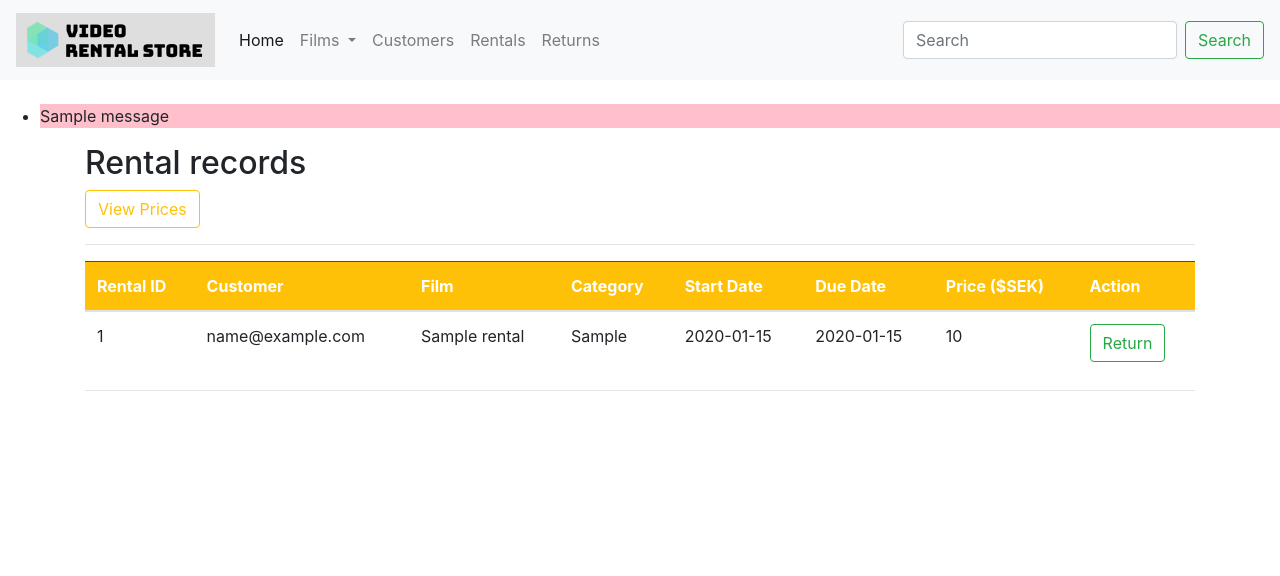
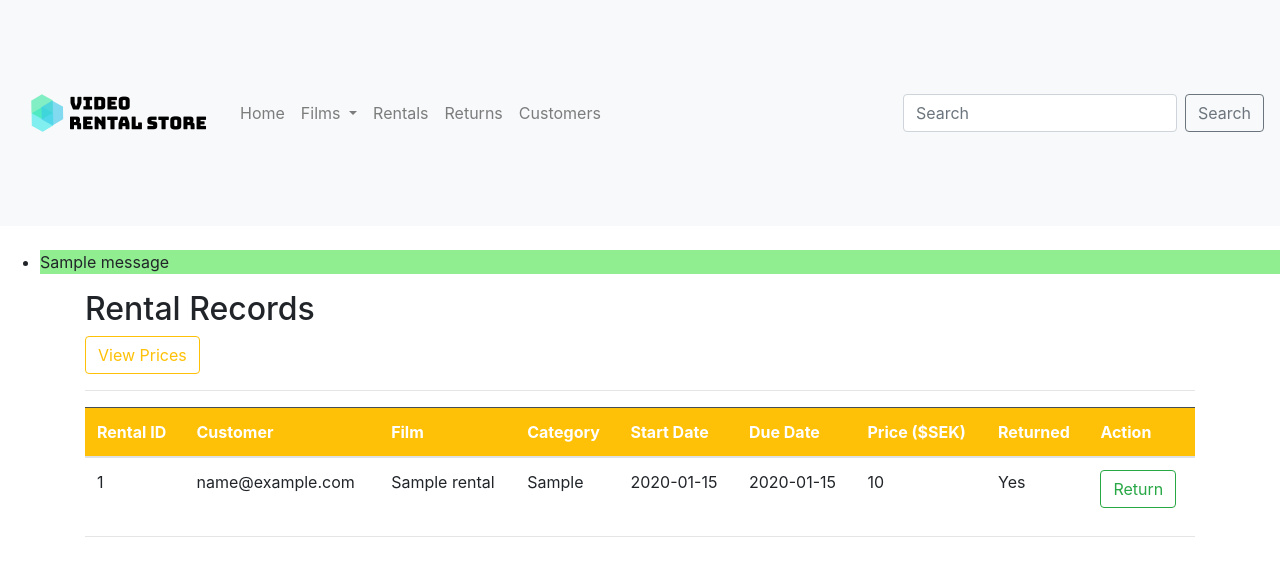
Before and after one commit to PengKuang/VideoRentalStore, a Flask app: page /rentals in a window 1280 px wide. Shown: the top 576 px of the page. Run offline with Flask 2, Linux system fonts and the light colour scheme; tables that the repository leaves empty hold one stand-in row (values such as "Sample post"); one stand-in notice (Sample message) is shown; some libraries are stand-ins or nearby versions.

Commit message:
bug fixes, handle messages and improve UI

```diff
--- a/videorentalstore/__init__.py
+++ b/videorentalstore/__init__.py
@@ -4,7 +4,7 @@ from flask_sqlalchemy import SQLAlchemy
 app = Flask(__name__)
 app.config['SECRET_KEY'] = '229b845d2e364ca8a032e35c104f69b1'
 app.config['SQLACHEMY_DATABASE_URI'] = 'sqlite:///video.db'
-app.config['SQLALCHEMY_ECHO'] = True
+# app.config['SQLALCHEMY_ECHO'] = True
 db = SQLAlchemy(app)
 
 from videorentalstore import routes
--- a/videorentalstore/calculator.py
+++ b/videorentalstore/calculator.py
@@ -1,5 +1,5 @@
 def calculate_price(days, category):
-    if days >= 1:
+    if days >= 0:
         premium_price = 40
         basic_price = 30
         price = 0
@@ -22,7 +22,7 @@ def calculate_price(days, category):
             price = premium_price * days
             return price
     else:
-        return "The days must be greater than and equal to 1"
+        return "The days must be greater than and equal to 0"
 
 def calculate_late_charge(overdue_days, category):
     premium_price = 40
--- a/videorentalstore/models.py
+++ b/videorentalstore/models.py
@@ -27,6 +27,7 @@ class Rental(db.Model):
     start_date = db.Column(db.DateTime, default=datetime.utcnow)
     end_date = db.Column(db.DateTime, default=datetime.utcnow)
     price = db.Column(db.Integer, default=30)
+    returned = db.Column(db.Integer, default=0)
 
     def __repr__(self):
         return '<Rental %r>' % self.id
--- a/videorentalstore/routes.py
+++ b/videorentalstore/routes.py
@@ -14,10 +14,9 @@ def index():
         new_film = Film(name=film_name, category=film_category)
 
         try:
-            # flash('adding a new film')
             db.session.add(new_film)
             db.session.commit()
-            flash(f'  The film {film_name} has been added!', 'success')
+            # flash(f'  The film {film_name} has been added!', 'success')
             return redirect('/')
 
         except Exception as e:
@@ -42,39 +41,23 @@ def delete(id):
 @app.route('/update/<int:id>', methods=['GET', 'POST'])
 def update(id):
     film = Film.query.get_or_404(id)
+    oldname = film.name
+    old_category = film.category
 
     if request.method == 'POST':
         film.name = request.form['fname']
         film.category = request.form['fcategory']
         try:
             db.session.commit()
-            flash(f'  The film {film.name} has been updated!', 'success')
+            if oldname != film.name:
+                flash(f'The film {oldname} has been updated to {film.name}!', 'success')
+            else:
+                flash(f'The category of the film {oldname} is changed from {old_category} to {film.category}', 'success')
             return redirect('/')
         except:
             return 'there was an issue updating the film'
     else:
         return render_template('update.html', film=film)
-
-@app.route('/rent/<int:id>', methods=['GET', 'POST'])
-def rent(id):
-    film = Film.query.get_or_404(id)
-
-    if request.method == 'POST':
-        nfilm_name = film.name
-        ncust_id = request.form['customerid']
-        nstart_date = request.form['startdate']
-        nend_date = request.form['enddate']
-
-        new_rental = Rental(film_name=nfilm_name, cust_id=ncust_id, start_date=nstart_date, end_date=nend_date)
-
-        try:
-            db.session.add(new_rental)
-            db.session.commit()
-            return redirect('/rentals')
-        except:
-            return 'there was an issue adding the rental'
-    else:
-        return render_template('rent.html', film=film)
 
 @app.route('/rentals', methods=['GET'])
 def get_all_rentals():
@@ -94,7 +77,7 @@ def add_rental(id):
 
             if customer:
                 if form.start_date.data > form.end_date.data:
-                    flash('  The due date must be a day after the start date! ')
+                    flash('The due date must not be a day before the start date!', 'error')
                     return render_template('add-rental.html', form=form, film=film)
                 else:
                     premium_price = 40
@@ -107,6 +90,8 @@ def add_rental(id):
                                     start_date=form.start_date.data,
                                     end_date=form.end_date.data)
                     days = (form.end_date.data - form.start_date.data).days
+                    if days == 0:
+                        days = 1
 
                     if film.category == 'new release':
                             price = days * premium_price
@@ -114,7 +99,16 @@ def add_rental(id):
                             try:
                                 db.session.add(new_rental)
                                 db.session.commit()
-                                flash(f'  The rental for {form.film_name.data} has been added!','success')
+                                # flash(f'  The rental for {form.film_name.data} has been added!','success')
+                                film.available = 0
+                                try:
+                                    db.session.commit()
+                                    flash(f'The film {film.name} is now rented out. It is not available anymore.', 'success')
+                                    return redirect('/rentals')
+
+                                except:
+                                    return 'Oops, the availablity of the film cannot be updated!'
+
                                 return redirect('/rentals')
 
                             except:
@@ -126,7 +120,7 @@ def add_rental(id):
                         try:
                             db.session.add(new_rental)
                             db.session.commit()
-                            flash(f'  The rental for {form.film_name.data} has been added!','success')
+                            # flash(f'  The rental for {form.film_name.data} has been added!','success')
                             return redirect('/rentals')
 
                         except:
@@ -138,14 +132,14 @@ def add_rental(id):
                         try:
                             db.session.add(new_rental)
                             db.session.commit()
-                            flash(f'  The rental for {form.film_name.data} has been added!','success')
+                            # flash(f'  The rental for {form.film_name.data} has been added!','success')
                             return redirect('/rentals')
 
                         except:
                             return 'There was an issue adding the rental'
 
             else:
-                flash('customer does not exist')
+                flash('The customer does not exist. Please add the customer first!', 'error')
                 return render_template('add-rental.html', form=form, film=film)
 
     return render_template('add-rental.html', form=form, film=film)
@@ -153,6 +147,7 @@ def add_rental(id):
 @app.route('/rentals/return/<int:id>', methods=['POST', 'GET'])
 def return_film(id):
     rental = Rental.query.get_or_404(id)
+    film = Film.query.get_or_404(rental.film_id)
     form = ReturnForm()
     form.film_name.data = rental.film_name
     form.cust_email.data = rental.cust_email
@@ -162,6 +157,8 @@ def return_film(id):
 
     if request.method == 'POST':
         if form.validate_on_submit:
+            # return_date = form.return_date.data
+            # days = form.return_date.data - rental.start_date.date()
             days = rental.end_date.date() - rental.start_date.date()
             overdue_days = (date.today() - rental.end_date.date()).days
             new_return = Return(film_id=rental.film_id,
@@ -179,8 +176,15 @@ def return_film(id):
                 new_return.late_charge = 0
                 try:
                     db.session.add(new_return)
+                    rental.returned = 1
+                    film.available = 1
                     db.session.commit()
-                    flash(f'  The return for {form.film_name.data} has been added!','success')
+                    flash(f'The film {form.film_name.data} has been returned! This is an early return.','success')
+                    customer = Customer.query.get_or_404(rental.cust_id)
+                    bpt = calculate_bonus_point(rental.film_category)
+                    customer.bonus_points += bpt
+                    db.session.commit()
+                    flash(f'{bpt} bonus points has been added for customer {customer.first_name} {customer.last_name}!','success')
                     return redirect('/returns')
 
                 except:
@@ -193,14 +197,16 @@ def return_film(id):
                 new_return.late_charge = late_charge
                 try:
                     db.session.add(new_return)
+                    rental.returned = 1
+                    film.available = 1
                     db.session.commit()
-                    flash(f'  The return for {form.film_name.data} has been added!','success')
+                    flash(f'The film {form.film_name.data} has been returned to the inventory! Its rental record has been updated too!','success')
                     # flash('Updating bonus points for the customer')
                     customer = Customer.query.get_or_404(rental.cust_id)
                     bpt = calculate_bonus_point(rental.film_category)
                     customer.bonus_points += bpt
                     db.session.commit()
-                    flash(f'  The bonus point for {customer.first_name} {customer.last_name} has been added!','success')
+                    flash(f'{bpt} bonus points has been added for customer {customer.first_name} {customer.last_name}!','success')
                     return redirect('/returns')
 
                 except:
@@ -229,7 +235,7 @@ def customer():
             return redirect('/customers')
 
         except:
-            return 'there was an issue adding the customer'
+            return 'There was an issue adding the customer. The customer email may already exists!'
 
     else:
         customers = Customer.query.all()
@@ -244,7 +250,7 @@ def add_customer():
             try:
                 db.session.add(new_customer)
                 db.session.commit()
-                flash(f'  The customer {form.first_name.data} {form.last_name.data} has been added!','success')
+                # flash(f'  The customer {form.first_name.data} {form.last_name.data} has been added!','success')
                 return redirect('/customers')
 
             except:
--- a/videorentalstore/static/css/main.css
+++ b/videorentalstore/static/css/main.css
@@ -1,17 +1,17 @@
-/* body {
-    margin: 20px;
-    font-family: sans-serif;
+.crop {
+    width: 200px;
+    height: 70px;
+    overflow: hidden;
+}
+
+.crop img {
+    width: 200px;
+    height: 70px;
+    margin: -65px -65px 0 0px;
+}
+
+/* .crop img {
+    width: 400px;
+    height: 300px;
+    margin: -75px 0 0 -100px;
 } */
-
-/* img{ */
-    /* object-fit: none; Do not scale the image */
-    /* object-position: center; Center the image within the element */
-    /* width: 100%;
-    max-height: 40px;
-    margin-bottom: 1rem; */
-/* } */
-
-/* #addfilmform{
-    border: rgb(226, 18, 18);
-    border-width: 3px;
-} */
--- a/videorentalstore/templates/base.html
+++ b/videorentalstore/templates/base.html
@@ -11,19 +11,19 @@
 
 <body>
     {% block navbar %}
-      <nav class="navbar navbar-expand-lg navbar-light bg-light">
+      <nav class="navbar navbar-expand-lg navbar-light bg-light" id="storeNavbar">
         <!-- <a class="navbar-brand" href="#">Video Rental Store</a>
         <button class="navbar-toggler" type="button" data-toggle="collapse" data-target="#navbarSupportedContent" aria-controls="navbarSupportedContent" aria-expanded="false" aria-label="Toggle navigation">
           <span class="navbar-toggler-icon"></span>
         </button> -->
 
-        <a class="navbar-brand" href="#" >
-          <img id="logo" src="/static/img/logo-new.png" alt="">
+        <a class="navbar-brand corp" href="/" >
+          <img id="logo" src="/static/img/vrs-logo-new.png" alt="storeLogo">
         </a>
 
         <div class="collapse navbar-collapse" id="navbarSupportedContent">
           <ul class="navbar-nav mr-auto">
-            <li class="nav-item active">
+            <li class="nav-item">
               <a class="nav-link" href="/">Home</a>
             </li>
             <li class="nav-item dropdown">
@@ -37,29 +37,35 @@
                 <a class="dropdown-item" href="#">Old films</a>
               </div>
             </li>
-            <li class="nav-item">
-              <a class="nav-link" href="/customers">Customers</a>
-            </li>
+
             <li class="nav-item">
               <a class="nav-link" href="/rentals">Rentals</a>
             </li>
             <li class="nav-item">
               <a class="nav-link" href="/returns">Returns</a>
             </li>
+            <li class="nav-item">
+              <a class="nav-link" href="/customers">Customers</a>
+            </li>
           </ul>
           <form class="form-inline my-2 my-lg-0">
             <input class="form-control mr-sm-2" type="search" placeholder="Search" aria-label="Search">
-            <button class="btn btn-outline-success my-2 my-sm-0" type="submit">Search</button>
+            <button class="btn btn-outline-secondary my-2 my-sm-0" type="submit">Search</button>
           </form>
         </div>
       </nav>
     {% endblock %}
     <br/>
-    {% with messages = get_flashed_messages() %}
+    {% with messages = get_flashed_messages(with_categories=true) %}
       {% if messages %}
         <ul class=flashes>
-        {% for message in messages %}
-          <li style="background-color:pink;">{{ message }}</li>
+        {% for category, message in messages %}
+          {% if category == "error" %}
+            <li class="{{ category }}" style="background-color:pink;">{{ message }}</li>
+          {% endif %}
+          {% if category == "success" %}
+            <li class="{{ category }}" style="background-color:lightgreen;">{{ message }}</li>
+          {% endif %}
         {% endfor %}
         </ul>
       {% endif %}
--- a/videorentalstore/templates/rentals.html
+++ b/videorentalstore/templates/rentals.html
@@ -7,7 +7,7 @@
 {% block content %}
 <div class="container">
     <div>
-        <h2>Rental records</h2>
+        <h2>Rental Records</h2>
         <a class="btn btn-outline-warning" data-toggle="collapse" href="#pricetier" role="button" aria-expanded="false" aria-controls="pricetier">
             View Prices
         </a>
@@ -25,7 +25,7 @@
     <hr/>
     {% if rentals|length < 1 %}
     <h4>No film has been rented out yet!</h4>
-    <h4>Please make a rental through the film catelog.</h4>
+    <h4>Please make a rental through the film catelog!</h4>
     <br>
 
     {% else %}
@@ -39,6 +39,7 @@
                 <th>Start Date</th>
                 <th>Due Date</th>
                 <th>Price ($SEK)</th>
+                <th>Returned</th>
                 <th>Action</th>
             </tr>
         </thead>
@@ -53,6 +54,7 @@
                     <td>{{ rental.start_date.date() }}</td>
                     <td>{{ rental.end_date.date() }}</td>
                     <td>{{ rental.price }}</td>
+                    <td>{{ "Yes" if rental.returned else "No" }}</td>
                     <td>
                         <a class="btn btn-outline-success" href="/rentals/return/{{rental.id}}">Return</a>
                     </td>
--- a/videorentalstore/templates/returns.html
+++ b/videorentalstore/templates/returns.html
@@ -37,7 +37,7 @@
                 <th>Category</th>
                 <th>Start Date</th>
                 <th>Return Date</th>
-                <th>Overdue days</th>
+                <th>Overdue Days</th>
                 <th>Late Charge ($SEK)</th>
                 <th>Total Price ($SEK)</th>
             </tr>
```
Also changed, not shown: videorentalstore/templates/return-rental.html (+5 -5 lines), videorentalstore/static/img/vrs-logo-new.png (added), videorentalstore/static/img/vrs-logo.png (added).
